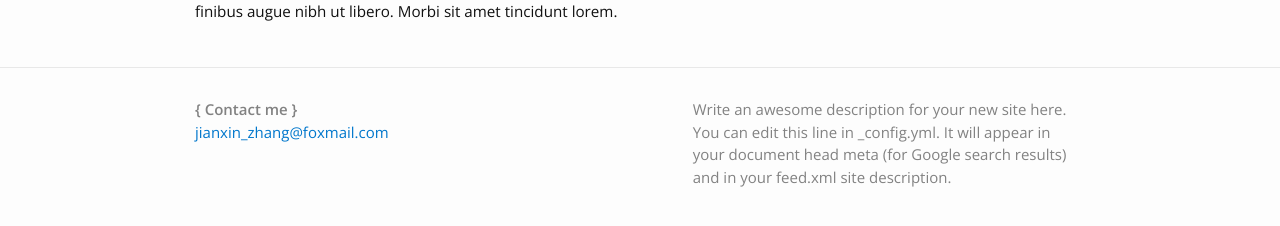
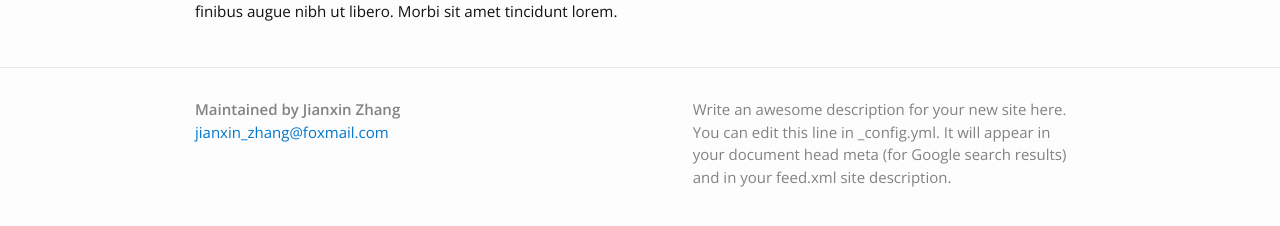
Before and after one commit to 0ZJX0/0ZJX0.github.io, a Jekyll site: the page built from index.html, in a window 1280 px wide. Shown: the part 231-457 px from the top of the page. Built offline with Jekyll 4.4.1, drawn with Linux system fonts in a browser that asks for light colours.

Commit message:
Update footer.html

```diff
--- a/_includes/footer.html
+++ b/_includes/footer.html
@@ -7,7 +7,7 @@
     <div class="footer-col-wrapper">
       <div class="footer-col  footer-col-1">
         <ul class="contact-list">
-          <li><strong>{ Contact me }</strong></li>
+          <li><strong> Maintained by Jianxin Zhang </strong></li>
 
           <li><a href="mailto:{{ site.email }}">{{ site.email }}</a></li>
         </ul>
```
